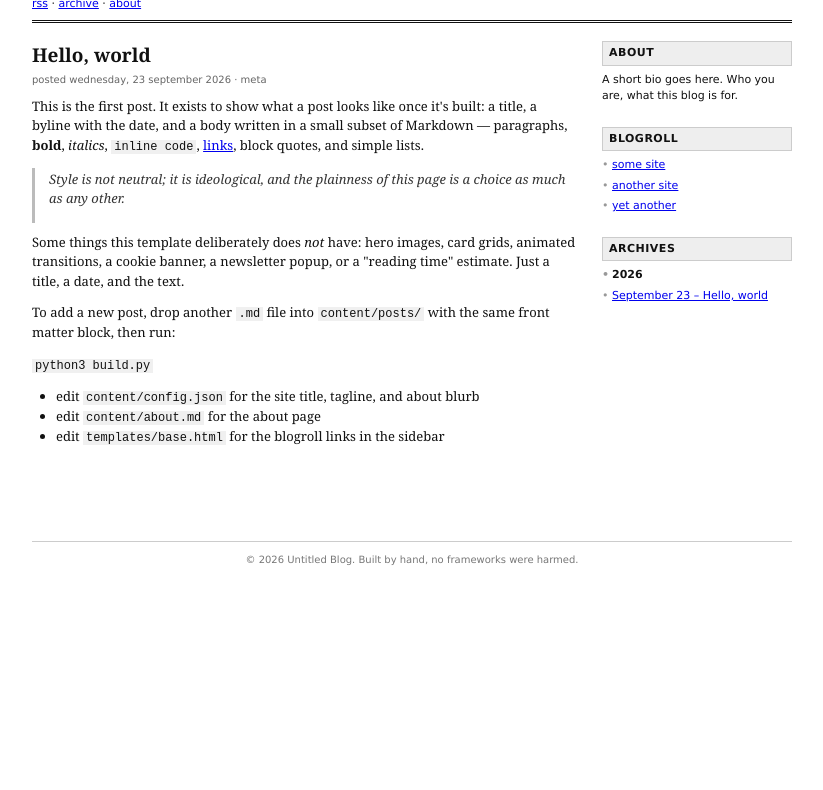
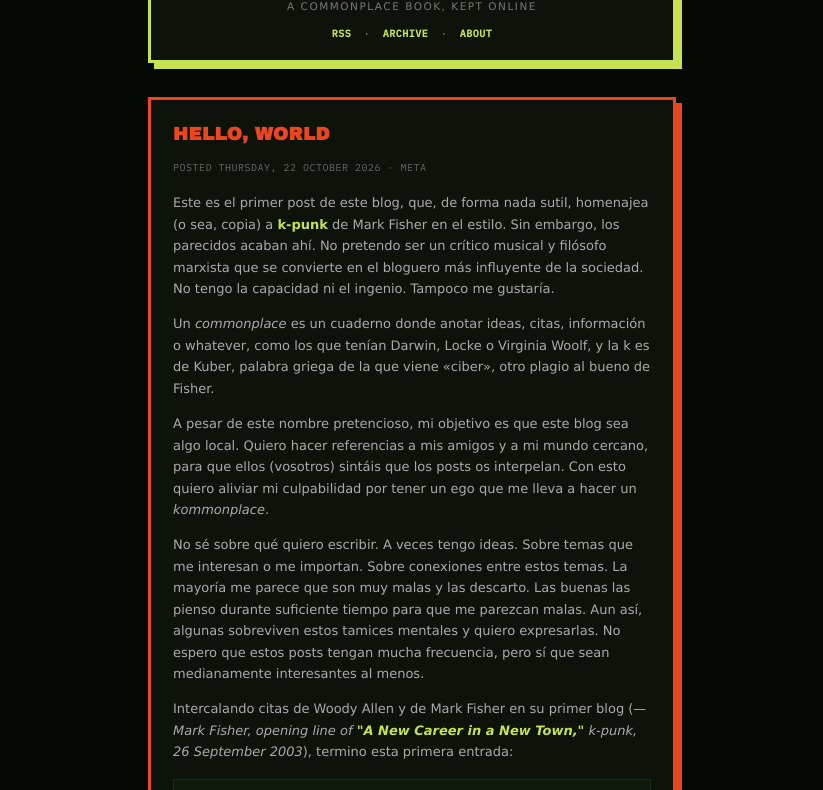
Before and after one commit to carlosruizp/blog, a plain HTML site: page docs/index.html in a window 1280 px wide. Shown: the part 91-881 px from the top of the page, without its empty margins (228-1051 px from the left). Before the commit the page ends 800 px from the top, so only its background shows below. Drawn offline with Linux system fonts and the light colour scheme.

Commit message:
Restyle site, add about page, revise first post
Co-Authored-By: Claude Sonnet 5.5 <noreply@anthropic.com>

```diff
--- a/content/config.json
+++ b/content/config.json
@@ -1,6 +1,6 @@
 {
-  "title": "Untitled Blog",
-  "tagline": "notes, mostly",
+  "title": "Kommonplace",
+  "tagline": "a commonplace book, kept online",
   "about_blurb": "A short bio goes here. Who you are, what this blog is for.",
   "base_url": "https://carlosruizp.github.io/blog",
   "cname": ""
--- a/docs/index.html
+++ b/docs/index.html
@@ -3,64 +3,40 @@
 <head>
 <meta charset="utf-8">
 <meta name="viewport" content="width=device-width, initial-scale=1">
-<title>Untitled Blog</title>
+<title>Kommonplace</title>
+<link rel="preconnect" href="https://fonts.googleapis.com">
+<link rel="stylesheet" href="https://fonts.googleapis.com/css2?family=Archivo+Black&family=IBM+Plex+Mono:wght@400;500&display=swap">
 <link rel="stylesheet" href="static/style.css">
-<link rel="alternate" type="application/rss+xml" title="Untitled Blog RSS" href="feed.xml">
+<link rel="alternate" type="application/rss+xml" title="Kommonplace RSS" href="feed.xml">
 </head>
 <body>
 <div id="wrap">
 
   <div id="header">
-    <h1><a href="index.html">Untitled Blog</a></h1>
-    <div class="tagline">notes, mostly</div>
+    <h1><a href="index.html">Kommonplace</a></h1>
+    <div class="tagline">a commonplace book, kept online</div>
     <div class="meta-links"><a href="feed.xml">rss</a> &middot; <a href="archive.html">archive</a> &middot; <a href="about.html">about</a></div>
   </div>
 
-  <div id="columns">
-    <div id="main">
+  <div id="main">
 
       <div class="post">
         <h2>Hello, world</h2>
-        <div class="byline">posted Wednesday, 23 September 2026 &middot; meta</div>
+        <div class="byline">posted Thursday, 22 October 2026 &middot; meta</div>
         <div class="post-body">
-<p>This is the first post. It exists to show what a post looks like once it's built: a title, a byline with the date, and a body written in a small subset of Markdown — paragraphs, <strong>bold</strong>, <em>italics</em>, <code>inline code</code>, <a href="https://example.com">links</a>, block quotes, and simple lists.</p>
-<blockquote><p>Style is not neutral; it is ideological, and the plainness of this page is a choice as much as any other.</p></blockquote>
-<p>Some things this template deliberately does <em>not</em> have: hero images, card grids, animated transitions, a cookie banner, a newsletter popup, or a "reading time" estimate. Just a title, a date, and the text.</p>
-<p>To add a new post, drop another <code>.md</code> file into <code>content/posts/</code> with the same front matter block, then run:</p>
-<p><code>python3 build.py</code></p>
-<ul><li>edit <code>content/config.json</code> for the site title, tagline, and about blurb</li><li>edit <code>content/about.md</code> for the about page</li><li>edit <code>templates/base.html</code> for the blogroll links in the sidebar</li></ul>
+<p>Este es el primer post de este blog, que, de forma nada sutil, homenajea (o sea, copia) a <a href="https://k-punk.org/">k-punk</a> de Mark Fisher en el estilo. Sin embargo, los parecidos acaban ahí. No pretendo ser un crítico musical y filósofo marxista que se convierte en el bloguero más influyente de la sociedad. No tengo la capacidad ni el ingenio. Tampoco me gustaría.</p>
+<p>Un <em>commonplace</em> es un cuaderno donde anotar ideas, citas, información o whatever, como los que tenían Darwin, Locke o Virginia Woolf, y la k es de Kuber, palabra griega de la que viene «ciber», otro plagio al bueno de Fisher.</p>
+<p>A pesar de este nombre pretencioso, mi objetivo es que este blog sea algo local. Quiero hacer referencias a mis amigos y a mi mundo cercano, para que ellos (vosotros) sintáis que los posts os interpelan. Con esto quiero aliviar mi culpabilidad por tener un ego que me lleva a hacer un <em>kommonplace</em>.</p>
+<p>No sé sobre qué quiero escribir. A veces tengo ideas. Sobre temas que me interesan o me importan. Sobre conexiones entre estos temas. La mayoría me parece que son muy malas y las descarto. Las buenas las pienso durante suficiente tiempo para que me parezcan malas. Aun así, algunas sobreviven estos tamices mentales y quiero expresarlas. No espero que estos posts tengan mucha frecuencia, pero sí que sean medianamente interesantes al menos.</p>
+<p>Intercalando citas de Woody Allen y de Mark Fisher en su primer blog (<em>— Mark Fisher, opening line of <a href="https://k-punk.org/a-new-career-in-a-new-town/">"A New Career in a New Town,"</a> k-punk, 26 September 2003</em>), termino esta primera entrada:</p>
+<blockquote><p>Well, that's essentially it.</p></blockquote>
         </div>
       </div>
 
-    </div>
-
-    <div id="sidebar">
-      <div class="module">
-        <h3>About</h3>
-        <p>A short bio goes here. Who you are, what this blog is for.</p>
-      </div>
-
-      <div class="module">
-        <h3>Blogroll</h3>
-        <ul>
-          <li><a href="https://example.com">some site</a></li>
-          <li><a href="https://example.com">another site</a></li>
-          <li><a href="https://example.com">yet another</a></li>
-        </ul>
-      </div>
-
-      <div class="module">
-        <h3>Archives</h3>
-        <ul>
-<li class="archive-year">2026</li>
-<li><a href="posts/2026/09/hello-world.html">September 23 &ndash; Hello, world</a></li>
-        </ul>
-      </div>
-    </div>
   </div>
 
   <div id="footer">
-    &copy; 2026 Untitled Blog. Built by hand, no frameworks were harmed.
+    &copy; 2026 Kommonplace.
   </div>
 
 </div>
--- a/docs/static/style.css
+++ b/docs/static/style.css
@@ -1,163 +1,147 @@
-/* base */
-* { margin: 0; padding: 0; }
+/* base — Black-Green, tinted: k-punk.org's actual theme colors (black ground,
+   lime-green, orange-red) crossed with thick borders + hard offset shadow */
+* { margin: 0; padding: 0; box-sizing: border-box; }
 
 body {
-  background: #ffffff;
-  color: #111111;
-  font-family: Georgia, "Times New Roman", Times, serif;
+  background: #050803;
+  color: #aaaaaa;
+  font-family: Verdana, Arial, sans-serif;
   font-size: 13px;
-  line-height: 1.5;
+  line-height: 1.65;
 }
 
-a { color: #0000ee; }
-a:visited { color: #551a8b; }
-a:hover { color: #cc0000; }
+a { color: #c8e052; font-weight: 700; text-decoration: none; }
+a:hover { color: #7c8c31; text-decoration: underline; }
+a:visited { color: #bf2727; }
 
-/* page frame */
+/* page frame — single column, no sidebar, same as the real thing */
 #wrap {
-  max-width: 760px;
+  max-width: 560px;
   margin: 0 auto;
-  padding: 14px 10px 40px 10px;
+  padding: 24px 16px 50px;
 }
 
 /* header */
 #header {
-  border-bottom: 3px double #111111;
-  padding-bottom: 8px;
-  margin-bottom: 18px;
+  border: 3px solid #c8e052;
+  background: #0d130a;
+  padding: 18px 20px;
+  box-shadow: 6px 6px 0 #c8e052;
+  margin-bottom: 34px;
+  text-align: center;
 }
 #header h1 {
-  font-size: 30px;
-  letter-spacing: -0.5px;
+  font-family: "Archivo Black", Arial, sans-serif;
+  font-size: 22px;
+  letter-spacing: 2px;
+  text-transform: uppercase;
 }
 #header h1 a {
-  color: #111111;
+  color: #c8e052;
   text-decoration: none;
 }
 #header .tagline {
-  font-style: italic;
-  color: #444444;
-  font-size: 13px;
-  margin-top: 2px;
+  font-family: Verdana, sans-serif;
+  font-size: 10.5px;
+  color: #777777;
+  letter-spacing: 1.5px;
+  margin-top: 8px;
+  text-transform: uppercase;
 }
 #header .meta-links {
-  margin-top: 6px;
-  font-size: 11px;
-  font-family: Verdana, Geneva, sans-serif;
+  margin-top: 10px;
+  font-family: "IBM Plex Mono", Verdana, monospace;
+  font-size: 10px;
+  text-transform: uppercase;
+  letter-spacing: 0.5px;
 }
-
-/* two-column layout */
-#columns {
-  display: flex;
-  gap: 24px;
-  align-items: flex-start;
-}
-
-#main {
-  flex: 1;
-  min-width: 0;
-}
-
-#sidebar {
-  width: 190px;
-  flex-shrink: 0;
-  font-family: Verdana, Geneva, sans-serif;
-  font-size: 11px;
-}
+#header .meta-links a { margin: 0 6px; }
 
 /* posts */
 .post {
-  margin-bottom: 30px;
-  padding-bottom: 24px;
-  border-bottom: 1px dashed #999999;
+  border: 3px solid #eb471f;
+  background: #0d130a;
+  padding: 20px 22px;
+  box-shadow: 6px 6px 0 #eb471f;
+  margin-bottom: 40px;
 }
-.post:last-child { border-bottom: none; }
 
 .post h2 {
-  font-size: 19px;
-  font-weight: bold;
-  margin-bottom: 2px;
+  font-family: "Archivo Black", Arial, sans-serif;
+  font-size: 18px;
+  color: #eb471f;
+  text-transform: uppercase;
+  letter-spacing: 0.5px;
+  margin-bottom: 10px;
 }
 .post h2 a {
-  color: #111111;
+  color: #eb471f;
   text-decoration: none;
 }
-.post h2 a:hover { color: #cc0000; }
+.post h2 a:hover { text-decoration: underline; }
 
 .post .byline {
-  font-family: Verdana, Geneva, sans-serif;
+  font-family: "IBM Plex Mono", Verdana, monospace;
   font-size: 10px;
   color: #666666;
-  margin-bottom: 10px;
-  text-transform: lowercase;
+  text-transform: uppercase;
+  letter-spacing: 0.5px;
+  margin-bottom: 16px;
 }
 
-.post-body p { margin-bottom: 12px; text-align: left; }
-.post-body h3 { font-size: 15px; margin: 16px 0 6px 0; }
+.post-body p { margin-bottom: 14px; }
+.post-body h3 {
+  font-family: "Archivo Black", Arial, sans-serif;
+  font-size: 14px;
+  color: #c8e052;
+  text-transform: uppercase;
+  margin: 18px 0 8px;
+}
 .post-body blockquote {
-  border-left: 3px solid #bbbbbb;
-  margin: 10px 0;
-  padding: 2px 0 2px 14px;
-  color: #333333;
+  border: 1px solid #1c2a16;
+  background: #101a0c;
+  margin: 16px 0;
+  padding: 12px 16px;
+  color: #888888;
   font-style: italic;
 }
-.post-body ul, .post-body ol { margin: 10px 0 10px 24px; }
+.post-body ul, .post-body ol { margin: 12px 0 12px 22px; }
 .post-body code {
-  font-family: "Courier New", monospace;
-  background: #f0f0f0;
-  padding: 0 3px;
+  font-family: "IBM Plex Mono", monospace;
+  background: #101a0c;
+  border: 1px solid #1c2a16;
+  color: #c8e052;
+  padding: 0 4px;
   font-size: 12px;
 }
-.post-body img { max-width: 100%; border: 1px solid #cccccc; padding: 3px; }
+.post-body img { max-width: 100%; border: 3px solid #1c2a16; }
 
-.post .footer-line {
-  margin-top: 10px;
-  font-family: Verdana, Geneva, sans-serif;
-  font-size: 10px;
+/* archive / about pages (no post card, just a heading) */
+#main > h2 {
+  font-family: "Archivo Black", Arial, sans-serif;
+  font-size: 20px;
+  color: #c8e052;
+  text-transform: uppercase;
+  letter-spacing: 1px;
+  margin-bottom: 16px;
 }
-.post .footer-line a { margin-right: 10px; }
-
-/* sidebar modules */
-.module { margin-bottom: 22px; }
-.module h3 {
-  font-family: Verdana, Geneva, sans-serif;
-  font-size: 11px;
-  font-weight: bold;
-  letter-spacing: 0.5px;
+.archive-year {
+  font-family: "Archivo Black", Arial, sans-serif;
+  font-size: 13px;
+  color: #eb471f;
   text-transform: uppercase;
-  background: #eeeeee;
-  border: 1px solid #cccccc;
-  padding: 3px 6px;
-  margin-bottom: 6px;
+  margin-top: 16px;
 }
-.module ul { list-style: none; }
-.module li { margin-bottom: 4px; padding-left: 10px; position: relative; }
-.module li:before {
-  content: "\2022";
-  position: absolute;
-  left: 0;
-  color: #999999;
-}
-.module p { margin-bottom: 8px; }
-
-/* archive index */
-.archive-year { font-weight: bold; margin-top: 6px; }
-
-/* index page listing (same as .post, reused) */
+.archive-list { list-style: none; margin-top: 8px; }
+.archive-list li { margin-bottom: 6px; }
 
 /* footer */
 #footer {
-  margin-top: 30px;
-  padding-top: 10px;
-  border-top: 1px solid #cccccc;
-  font-family: Verdana, Geneva, sans-serif;
+  margin-top: 10px;
+  text-align: center;
+  font-family: "IBM Plex Mono", Verdana, monospace;
   font-size: 10px;
-  color: #777777;
-  text-align: center;
+  color: #555555;
+  text-transform: uppercase;
+  letter-spacing: 0.5px;
 }
-
-/* narrow screens: stack columns, keep everything else identical */
-@media (max-width: 620px) {
-  #columns { flex-direction: column; }
-  #sidebar { width: auto; }
-}
--- a/static/style.css
+++ b/static/style.css
@@ -1,163 +1,147 @@
-/* base */
-* { margin: 0; padding: 0; }
+/* base — Black-Green, tinted: k-punk.org's actual theme colors (black ground,
+   lime-green, orange-red) crossed with thick borders + hard offset shadow */
+* { margin: 0; padding: 0; box-sizing: border-box; }
 
 body {
-  background: #ffffff;
-  color: #111111;
-  font-family: Georgia, "Times New Roman", Times, serif;
+  background: #050803;
+  color: #aaaaaa;
+  font-family: Verdana, Arial, sans-serif;
   font-size: 13px;
-  line-height: 1.5;
+  line-height: 1.65;
 }
 
-a { color: #0000ee; }
-a:visited { color: #551a8b; }
-a:hover { color: #cc0000; }
+a { color: #c8e052; font-weight: 700; text-decoration: none; }
+a:hover { color: #7c8c31; text-decoration: underline; }
+a:visited { color: #bf2727; }
 
-/* page frame */
+/* page frame — single column, no sidebar, same as the real thing */
 #wrap {
-  max-width: 760px;
+  max-width: 560px;
   margin: 0 auto;
-  padding: 14px 10px 40px 10px;
+  padding: 24px 16px 50px;
 }
 
 /* header */
 #header {
-  border-bottom: 3px double #111111;
-  padding-bottom: 8px;
-  margin-bottom: 18px;
+  border: 3px solid #c8e052;
+  background: #0d130a;
+  padding: 18px 20px;
+  box-shadow: 6px 6px 0 #c8e052;
+  margin-bottom: 34px;
+  text-align: center;
 }
 #header h1 {
-  font-size: 30px;
-  letter-spacing: -0.5px;
+  font-family: "Archivo Black", Arial, sans-serif;
+  font-size: 22px;
+  letter-spacing: 2px;
+  text-transform: uppercase;
 }
 #header h1 a {
-  color: #111111;
+  color: #c8e052;
   text-decoration: none;
 }
 #header .tagline {
-  font-style: italic;
-  color: #444444;
-  font-size: 13px;
-  margin-top: 2px;
+  font-family: Verdana, sans-serif;
+  font-size: 10.5px;
+  color: #777777;
+  letter-spacing: 1.5px;
+  margin-top: 8px;
+  text-transform: uppercase;
 }
 #header .meta-links {
-  margin-top: 6px;
-  font-size: 11px;
-  font-family: Verdana, Geneva, sans-serif;
+  margin-top: 10px;
+  font-family: "IBM Plex Mono", Verdana, monospace;
+  font-size: 10px;
+  text-transform: uppercase;
+  letter-spacing: 0.5px;
 }
-
-/* two-column layout */
-#columns {
-  display: flex;
-  gap: 24px;
-  align-items: flex-start;
-}
-
-#main {
-  flex: 1;
-  min-width: 0;
-}
-
-#sidebar {
-  width: 190px;
-  flex-shrink: 0;
-  font-family: Verdana, Geneva, sans-serif;
-  font-size: 11px;
-}
+#header .meta-links a { margin: 0 6px; }
 
 /* posts */
 .post {
-  margin-bottom: 30px;
-  padding-bottom: 24px;
-  border-bottom: 1px dashed #999999;
+  border: 3px solid #eb471f;
+  background: #0d130a;
+  padding: 20px 22px;
+  box-shadow: 6px 6px 0 #eb471f;
+  margin-bottom: 40px;
 }
-.post:last-child { border-bottom: none; }
 
 .post h2 {
-  font-size: 19px;
-  font-weight: bold;
-  margin-bottom: 2px;
+  font-family: "Archivo Black", Arial, sans-serif;
+  font-size: 18px;
+  color: #eb471f;
+  text-transform: uppercase;
+  letter-spacing: 0.5px;
+  margin-bottom: 10px;
 }
 .post h2 a {
-  color: #111111;
+  color: #eb471f;
   text-decoration: none;
 }
-.post h2 a:hover { color: #cc0000; }
+.post h2 a:hover { text-decoration: underline; }
 
 .post .byline {
-  font-family: Verdana, Geneva, sans-serif;
+  font-family: "IBM Plex Mono", Verdana, monospace;
   font-size: 10px;
   color: #666666;
-  margin-bottom: 10px;
-  text-transform: lowercase;
+  text-transform: uppercase;
+  letter-spacing: 0.5px;
+  margin-bottom: 16px;
 }
 
-.post-body p { margin-bottom: 12px; text-align: left; }
-.post-body h3 { font-size: 15px; margin: 16px 0 6px 0; }
+.post-body p { margin-bottom: 14px; }
+.post-body h3 {
+  font-family: "Archivo Black", Arial, sans-serif;
+  font-size: 14px;
+  color: #c8e052;
+  text-transform: uppercase;
+  margin: 18px 0 8px;
+}
 .post-body blockquote {
-  border-left: 3px solid #bbbbbb;
-  margin: 10px 0;
-  padding: 2px 0 2px 14px;
-  color: #333333;
+  border: 1px solid #1c2a16;
+  background: #101a0c;
+  margin: 16px 0;
+  padding: 12px 16px;
+  color: #888888;
   font-style: italic;
 }
-.post-body ul, .post-body ol { margin: 10px 0 10px 24px; }
+.post-body ul, .post-body ol { margin: 12px 0 12px 22px; }
 .post-body code {
-  font-family: "Courier New", monospace;
-  background: #f0f0f0;
-  padding: 0 3px;
+  font-family: "IBM Plex Mono", monospace;
+  background: #101a0c;
+  border: 1px solid #1c2a16;
+  color: #c8e052;
+  padding: 0 4px;
   font-size: 12px;
 }
-.post-body img { max-width: 100%; border: 1px solid #cccccc; padding: 3px; }
+.post-body img { max-width: 100%; border: 3px solid #1c2a16; }
 
-.post .footer-line {
-  margin-top: 10px;
-  font-family: Verdana, Geneva, sans-serif;
-  font-size: 10px;
+/* archive / about pages (no post card, just a heading) */
+#main > h2 {
+  font-family: "Archivo Black", Arial, sans-serif;
+  font-size: 20px;
+  color: #c8e052;
+  text-transform: uppercase;
+  letter-spacing: 1px;
+  margin-bottom: 16px;
 }
-.post .footer-line a { margin-right: 10px; }
-
-/* sidebar modules */
-.module { margin-bottom: 22px; }
-.module h3 {
-  font-family: Verdana, Geneva, sans-serif;
-  font-size: 11px;
-  font-weight: bold;
-  letter-spacing: 0.5px;
+.archive-year {
+  font-family: "Archivo Black", Arial, sans-serif;
+  font-size: 13px;
+  color: #eb471f;
   text-transform: uppercase;
-  background: #eeeeee;
-  border: 1px solid #cccccc;
-  padding: 3px 6px;
-  margin-bottom: 6px;
+  margin-top: 16px;
 }
-.module ul { list-style: none; }
-.module li { margin-bottom: 4px; padding-left: 10px; position: relative; }
-.module li:before {
-  content: "\2022";
-  position: absolute;
-  left: 0;
-  color: #999999;
-}
-.module p { margin-bottom: 8px; }
-
-/* archive index */
-.archive-year { font-weight: bold; margin-top: 6px; }
-
-/* index page listing (same as .post, reused) */
+.archive-list { list-style: none; margin-top: 8px; }
+.archive-list li { margin-bottom: 6px; }
 
 /* footer */
 #footer {
-  margin-top: 30px;
-  padding-top: 10px;
-  border-top: 1px solid #cccccc;
-  font-family: Verdana, Geneva, sans-serif;
+  margin-top: 10px;
+  text-align: center;
+  font-family: "IBM Plex Mono", Verdana, monospace;
   font-size: 10px;
-  color: #777777;
-  text-align: center;
+  color: #555555;
+  text-transform: uppercase;
+  letter-spacing: 0.5px;
 }
-
-/* narrow screens: stack columns, keep everything else identical */
-@media (max-width: 620px) {
-  #columns { flex-direction: column; }
-  #sidebar { width: auto; }
-}
```
Also changed, not shown: docs/about.html (+11 -34 lines), docs/archive.html (+10 -34 lines), docs/feed.xml (+11 -11 lines), docs/posts/2026/09/hello-world.html (deleted, +0 -68 lines), docs/posts/2026/10/hello-world.html (added, +44 -0 lines), templates/base.html (+4 -27 lines), 5 other files.
